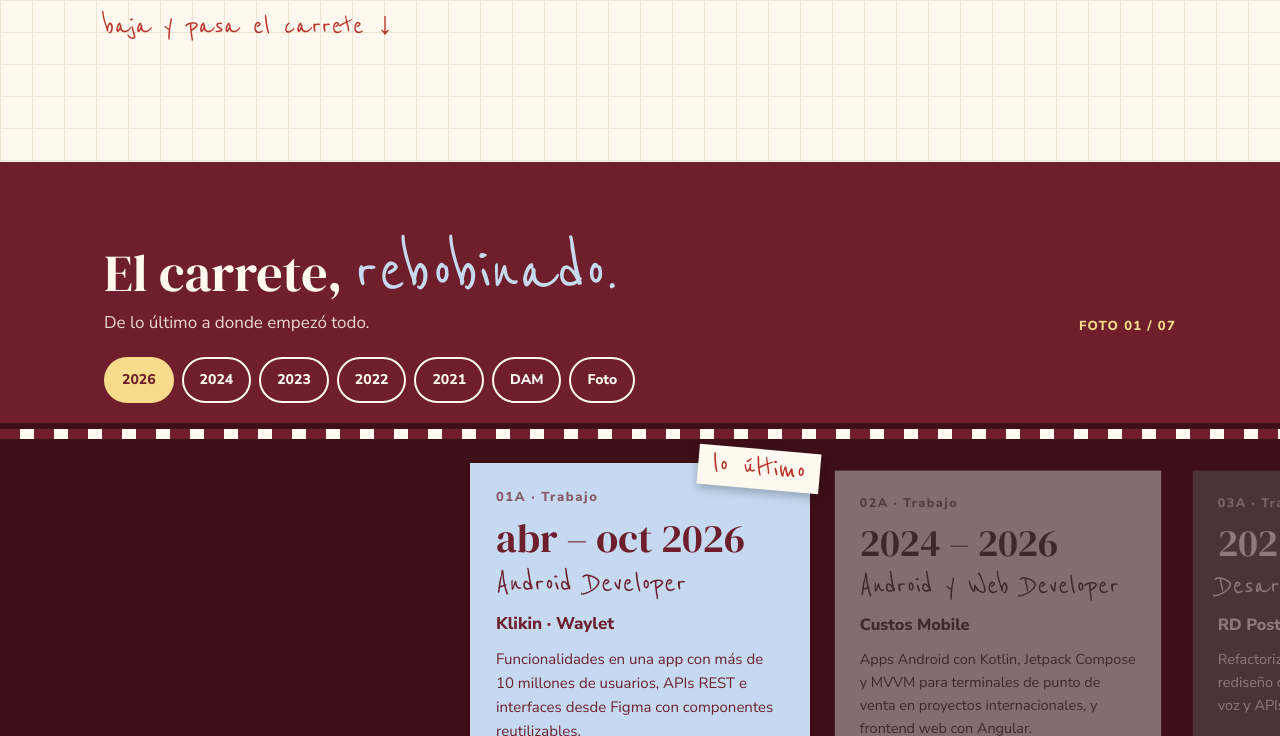
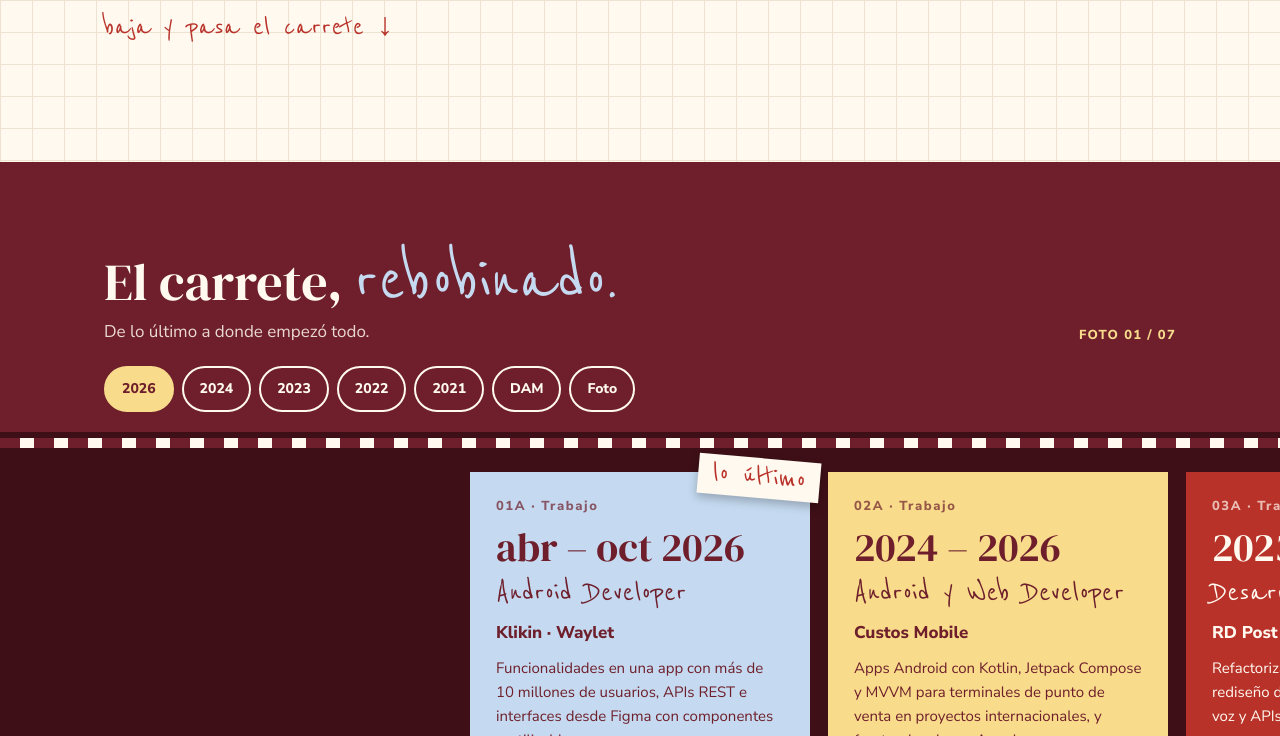
Before and after one commit to saraardila/portfolio-sara-ardila, an Astro site: page /portfolio-sara-ardila/sobre-mi in a window 1280 px wide. Shown: the part 737-1473 px from the top of the page. Built offline with nearby package versions, Linux system fonts and the light colour scheme; Astro itself is replaced by a stand-in of ours.

Commit message:
fix bugs tablet

```diff
--- a/src/pages/proyectos/[slug].astro
+++ b/src/pages/proyectos/[slug].astro
@@ -42,7 +42,7 @@ const tilts = ['-3deg', '2deg', '-1.5deg', '3deg'];
           <div class="pin" aria-hidden="true"></div>
           <div class="hang__card" style="align-items: center">
             <div class="photo" style={`background: var(--${project.tone}); padding: 22px 34px`}>
-              <div style="height: 400px; display: flex">
+              <div class="hero-phone">
                 <Phone src={project.cover} alt={`Captura principal de ${project.name}`} />
               </div>
             </div>
--- a/src/pages/sobre-mi.astro
+++ b/src/pages/sobre-mi.astro
@@ -176,7 +176,10 @@ const now = about.now.filter((item) => item.value.trim() !== '');
     const counter = reel.querySelector<HTMLElement>('[data-counter]')!;
     const frames = Array.from(track.querySelectorAll<HTMLElement>('.frame'));
     const chips = Array.from(reel.querySelectorAll<HTMLButtonElement>('[data-go]'));
-    const wide = window.matchMedia('(min-width: 721px) and (prefers-reduced-motion: no-preference)');
+    // Solo con ratón: en pantallas táctiles (móvil y tablet) el carrete se desliza con el dedo
+    const wide = window.matchMedia(
+      '(min-width: 721px) and (hover: hover) and (pointer: fine) and (prefers-reduced-motion: no-preference)',
+    );
     const smooth: ScrollBehavior = window.matchMedia('(prefers-reduced-motion: reduce)').matches ? 'auto' : 'smooth';
     let distance = 0;
     let ticking = false;
--- a/src/styles/global.css
+++ b/src/styles/global.css
@@ -573,8 +573,26 @@ p {
   padding: 16px;
 }
 
+/* Tamaño fijo del móvil: Safari (iPad, iPhone) no calcula bien el ancho solo con aspect-ratio */
 .hang__photo .phone {
+  flex: none;
+  width: 140px;
   height: 280px;
+}
+
+.hero-phone {
+  display: flex;
+  justify-content: center;
+}
+
+.hero-phone .phone {
+  flex: none;
+  width: 200px;
+  height: 400px;
+}
+
+.photo .phone {
+  flex: none;
 }
 
 .hang__title {
```
